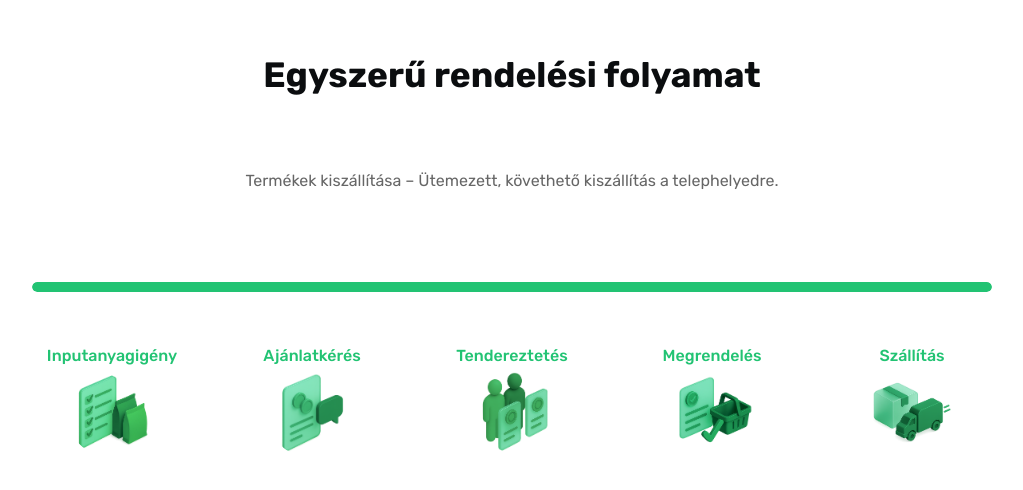
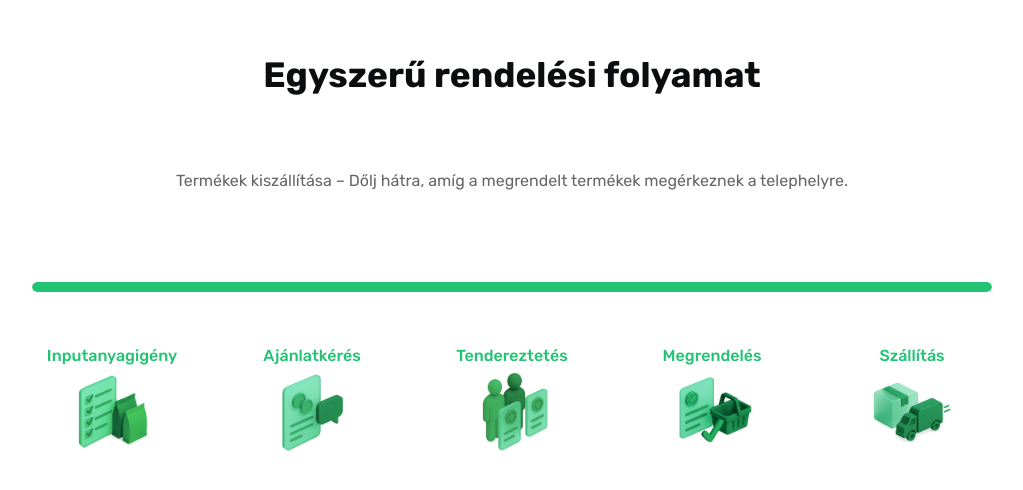
Before and after one commit to Csaszi05/agrovir_input, a plain HTML site: page index.html in a window 1280 px wide. Shown: the part 948-1438 px from the top of the page, without its empty margins (128-1151 px from the left). Drawn offline with nearby package versions, Linux system fonts and the light colour scheme; animation ran at ten frames a second.

Commit message:
szövegezés

```diff
--- a/index.html
+++ b/index.html
@@ -1716,28 +1716,28 @@ function closeDrawer(){
                 <div class="roadmap-item-mobil" style="margin-top: 15rem;">
                     <h4 class="not-active">Inputanyagigény</h4>
                     <div class="roadmap-icon" style="background-image: url('./assets/elso.png'); "></div>
-                    <p class="not-active text-mobil">Állítsa össze egyszerűen a szezonra szükséges termékeket pár gombnyomással.</p>
+                    <p class="not-active text-mobil">Állítsd össze egyszerűen a szezonra szükséges termékeket pár gombnyomással.</p>
                 </div>
                 <div class="roadmap-item-mobil" style="margin-top: 15rem;">
                     <h4 class="not-active">Ajánlatkérés</h4>
                     <div class="roadmap-icon" style="background-image: url('./assets/masodik.png'); "></div>
-                    <p class="not-active text-mobil">Egy kattintással az összes kereskedőhöz elküldheti az összeállított terméklistát.
+                    <p class="not-active text-mobil">Egy kattintással az összes kereskedőhöz elküldheted az összeállított terméklistát.
                     </p>
                 </div>
                 <div class="roadmap-item-mobil" style="margin-top: 15rem;">
                     <h4 class="not-active">Tendereztetés</h4>
                     <div class="roadmap-icon" style="background-image: url('./assets/harmadik.png'); "></div>
-                    <p class="not-active text-mobil">A kereskedők egyedi árakkal versenyeznek, hogy az ön számára a legkedvezőbb kostrukciót állítsák össze.</p>
+                    <p class="not-active text-mobil">A kereskedők egyedi árakkal versenyeznek, hogy számodra a legkedvezőbb konstrukciót állítsák össze.</p>
                 </div>
                 <div class="roadmap-item-mobil" style="margin-top: 15rem;">
                     <h4 class="not-active">Megrendelés</h4>
                     <div class="roadmap-icon" style="background-image: url('./assets/negyedik.png'); "></div>
-                    <p class="not-active text-mobil">A beérkezett termékajánlatok közül csak ki kell választani a legjobb kombinációt.</p>
+                    <p class="not-active text-mobil">A beérkezett termékajánlatok közül csak ki kell választanod a legjobb kombinációt.</p>
                 </div>
                 <div class="roadmap-item-mobil" style="margin-top: 15rem;">
                     <h4 class="not-active">Szállítás</h4>
                     <div class="roadmap-icon" style="background-image: url('./assets/otodik.png'); "></div>
-                    <p class="not-active text-mobil">Dőljön hátra, amíg a megrendelt termékek megérkeznek a telephelyre.</p>
+                    <p class="not-active text-mobil">Dőlj hátra, amíg a megrendelt termékek megérkeznek a telephelyre.</p>
                 </div>
             </div>
         </div>
@@ -1747,10 +1747,10 @@ function closeDrawer(){
         (() => {
             const stepTexts = [
                 "Inputanyagigény megadása – Állítsd össze egyszerűen a szezonra szükséges termékeket pár gombnyomással.",
-                "Ajánlatkérés kiküldése – Egy kattintással az összes kereskedőhöz elküldheti az összeállított terméklistát..",
-                "Tender kiírás – A kereskedők egyedi árakkal versenyeznek, hogy az ön számára a legkedvezőbb kostrukciót állítsák össze.",
-                "Megrendelés leadása – A beérkezett termékajánlatok közül csak ki kell választani a legjobb kombinációt.",
-                "Termékek kiszállítása – Ütemezett, követhető kiszállítás a telephelyedre."
+                "Ajánlatkérés kiküldése – Egy kattintással az összes kereskedőhöz elküldheted az összeállított terméklistát.",
+                "Tender kiírás – A kereskedők egyedi árakkal versenyeznek, hogy számodra a legkedvezőbb konstrukciót állítsák össze.",
+                "Megrendelés leadása – A beérkezett termékajánlatok közül csak ki kell választanod a legjobb kombinációt.",
+                "Termékek kiszállítása – Dőlj hátra, amíg a megrendelt termékek megérkeznek a telephelyre."
             ];
             const stepIconsGreen = [
                 './assets/elso.png',
@@ -1911,11 +1911,11 @@ function closeDrawer(){
 
         // 1) Állomások szövegei (sorrendben)
         const stepTexts = [
-            "Inputanyagigény megadása – Állítsa össze egyszerűen a szezonra szükséges termékeket pár gombnyomással.",
-            "Ajánlatkérés kiküldése – Egy kattintással az összes kereskedőhöz elküldheti az összeállított terméklistát.",
-            "Tender kiírás – A kereskedők egyedi árakkal versenyeznek, hogy az ön számára a legkedvezőbb kostrukciót állítsák össze..",
-            "Megrendelés leadása – A beérkezett termékajánlatok közül csak ki kell választani a legjobb kombinációt.",
-            "Termékek kiszállítása – Ütemezett, követhető kiszállítás a telephelyedre."
+            "Inputanyagigény megadása – Állítsd össze egyszerűen a szezonra szükséges termékeket pár gombnyomással.",
+            "Ajánlatkérés kiküldése – Egy kattintással az összes kereskedőhöz elküldheted az összeállított terméklistát.",
+            "Tender kiírás – A kereskedők egyedi árakkal versenyeznek, hogy számodra a legkedvezőbb konstrukciót állítsák össze.",
+            "Megrendelés leadása – A beérkezett termékajánlatok közül csak ki kell választanod a legjobb kombinációt.",
+            "Termékek kiszállítása – Dőlj hátra, amíg a megrendelt termékek megérkeznek a telephelyre."
         ];
         const stepIconsGreen = [
             './assets/elso.png',
```
